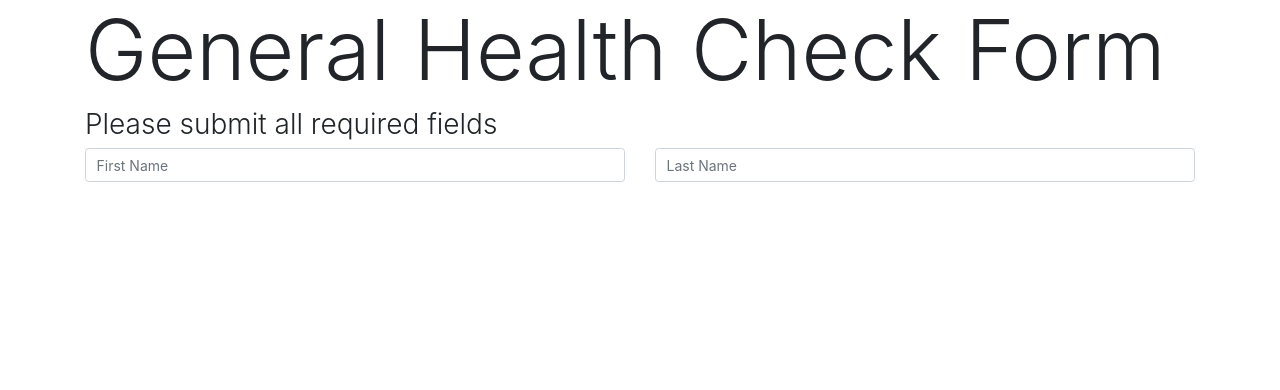
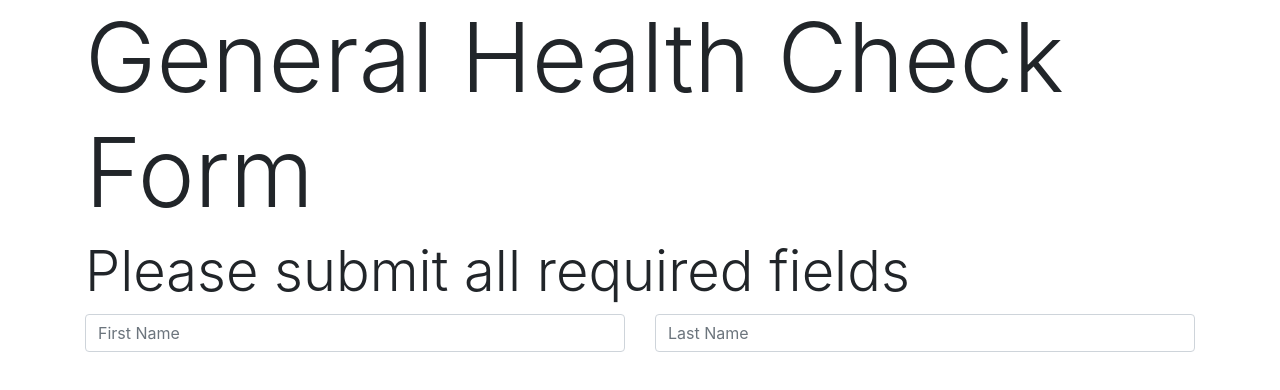
Before and after one commit to danielkangel/General-Health-Check, a plain HTML site: page Form/index.html in a window 1280 px wide. Drawn offline with nearby package versions, Linux system fonts and the light colour scheme.

Commit message:
Update app.css

```diff
--- a/Form/app.css
+++ b/Form/app.css
@@ -1,7 +0,0 @@
-html {
-  font-size: 14px;
-}
-
-h2.display-4 {
-  font-size: 2rem;
-}
```
